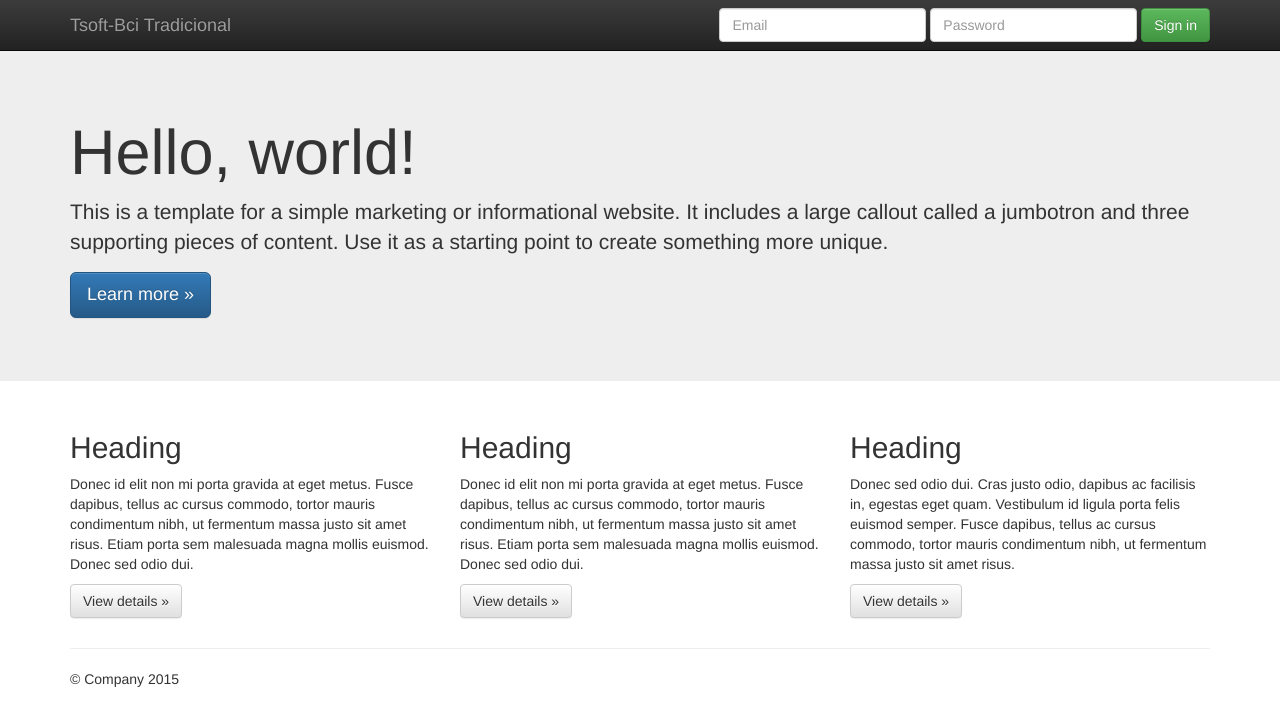
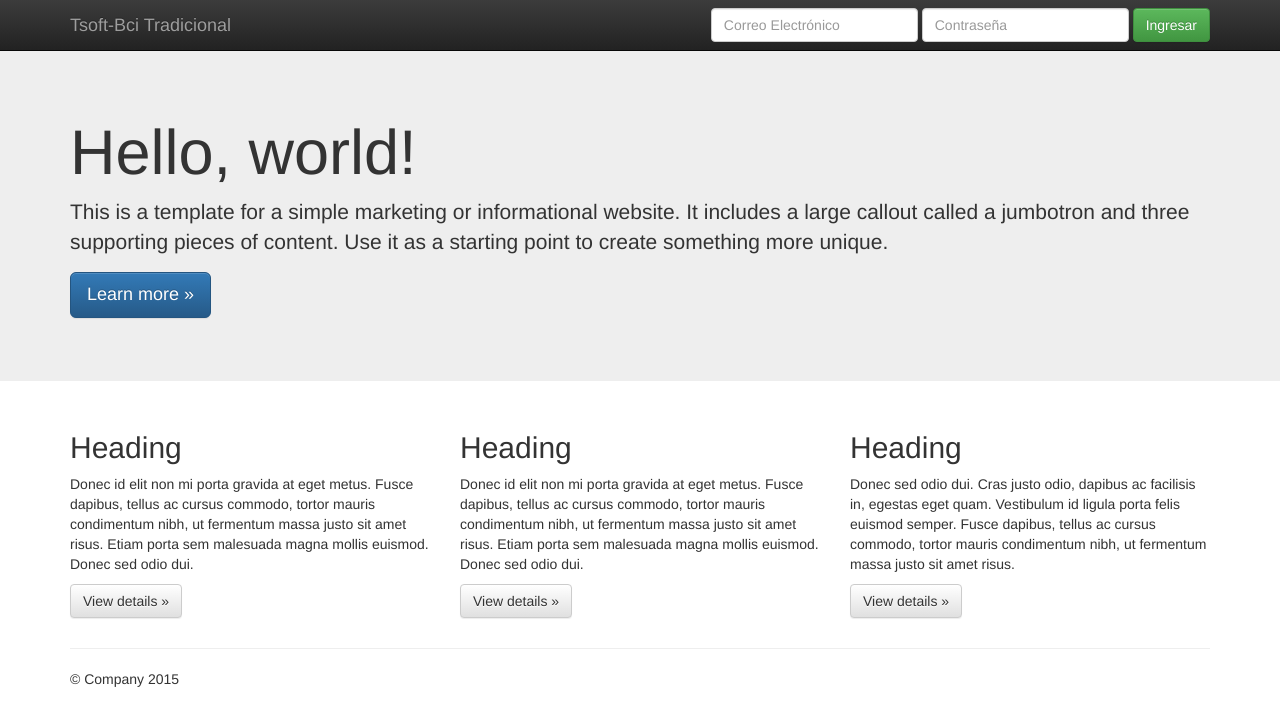
Before and after one commit to xhispams/Trabajo2_ALvaro_Moya_Santana, a plain HTML site: page index.html in a window 1280 px wide. Drawn offline with nearby package versions, Linux system fonts and the light colour scheme.

Commit message:
Se realiza el cambio de palabras en inglés (Email, Password, Sign in) por (Correo Electrónico, Contraseña e Ingresar) respectivamente

```diff
--- a/index.html
+++ b/index.html
@@ -41,12 +41,12 @@
         <div id="navbar" class="navbar-collapse collapse">
           <form class="navbar-form navbar-right" role="form">
             <div class="form-group">
-              <input type="text" placeholder="Email" class="form-control">
+              <input type="text" placeholder="Correo Electrónico" class="form-control">
             </div>
             <div class="form-group">
-              <input type="password" placeholder="Password" class="form-control">
+              <input type="password" placeholder="Contraseña" class="form-control">
             </div>
-            <button type="submit" class="btn btn-success">Sign in</button>
+            <button type="submit" class="btn btn-success">Ingresar</button>
           </form>
         </div><!--/.navbar-collapse -->
       </div>
```
